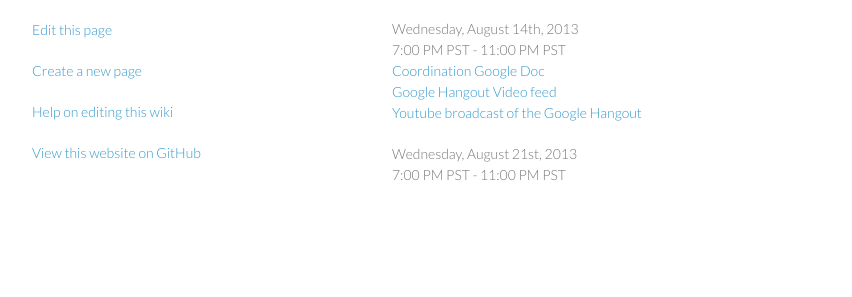
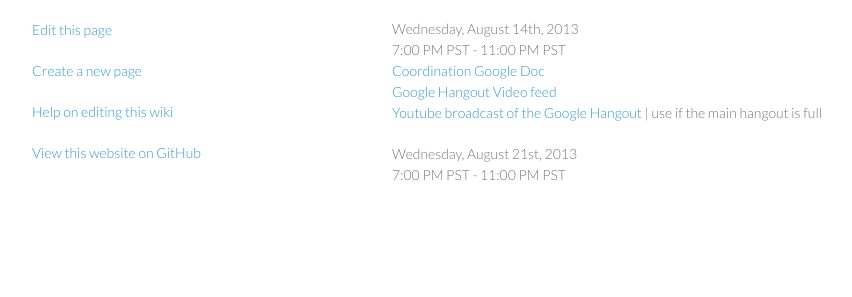
Before and after one commit to collaborativeinternet/collaborativeinternet.github.io, a Jekyll site: the page built from index.md, in a window 1280 px wide. Shown: the part 183-480 px from the top of the page, without its empty margins (178-1030 px from the left). Built offline with Jekyll 4.4.1, drawn with Linux system fonts in a browser that asks for light colours.

Commit message:
Update index.md

```diff
--- a/index.md
+++ b/index.md
@@ -12,7 +12,7 @@ Wednesday, August 14th, 2013
 7:00 PM PST - 11:00 PM PST
 [Coordination Google Doc](https://docs.google.com/spreadsheet/ccc?key=0Aqe_OvhjNeDPdFlpNzN5OEhhaW5uMnFuMm9ld0I0QkE&usp=sharing)
 [Google Hangout Video feed](https://plus.google.com/hangouts/_/623cad62ca61dcc13385bbf1491f883b8a658bed63?authuser=0&hl=en)
-[Youtube broadcast of the Google Hangout](http://youtu.be/1xCwNbaqASk)
+[Youtube broadcast of the Google Hangout](http://youtu.be/1xCwNbaqASk)  |  use if the main hangout is full
 
 
 Wednesday, August 21st, 2013
```
